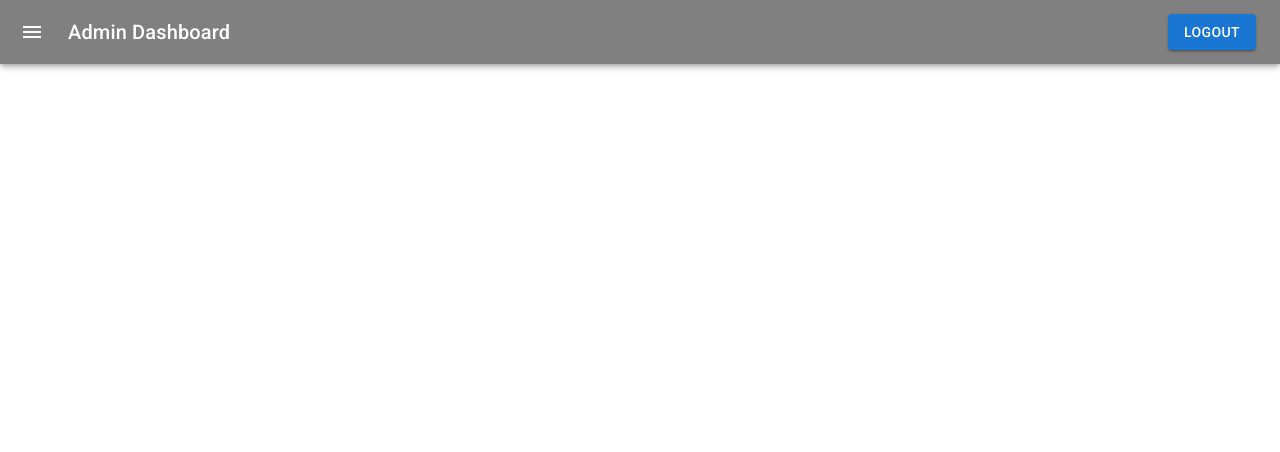
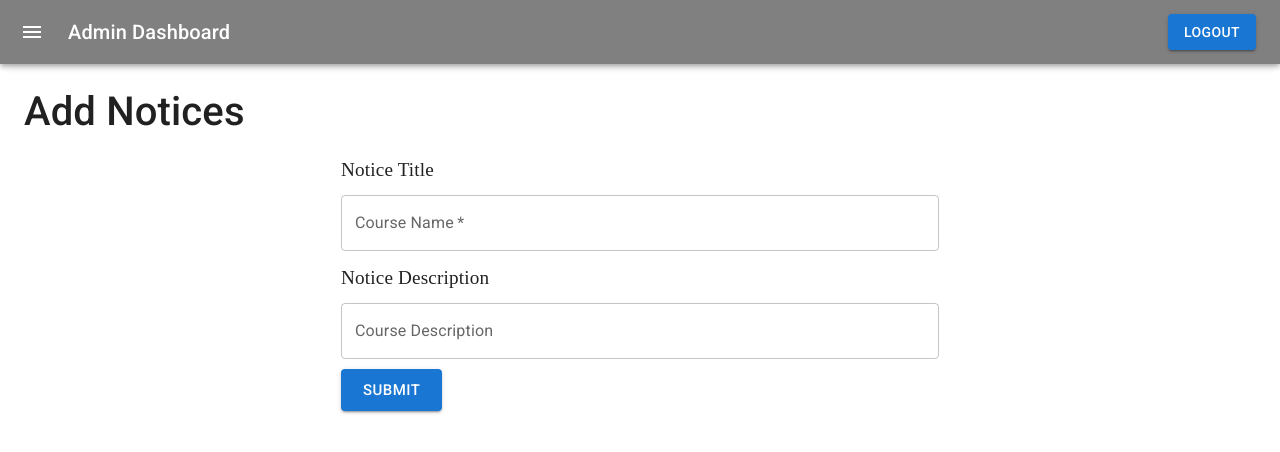
Before and after one commit to pobitr/fornt-end-achiver-real, a React (Create React App) app: page /dashboard/addnotice in a window 1280 px wide. Shown: the top 452 px of the page. Built offline with nearby package versions, Linux system fonts and the light colour scheme; sample sign-in values are in the browser's storage.

Commit message:
changes 1 8:02

```diff
--- a/src/App.js
+++ b/src/App.js
@@ -12,6 +12,8 @@ import Dashboard from './cmp/admin/Dashboard';
 import DashboadHome from './cmp/admin/DashboardHome';
 import Addcourses from './cmp/admin/Addcourses';
 import Courselist from './cmp/admin/Courselist';
+import AddNotice from './cmp/admin/AddNotice';
+import Noticelist from './cmp/admin/Noticelist';
 
 
 function App() {
@@ -38,6 +40,8 @@ function App() {
             <Route path="dashboardhome" element={<DashboadHome/>}/>
             <Route path="addcourses" element={<Addcourses/>}/>
             <Route path="courselist" element={<Courselist/>}/>
+            <Route path="addnotice" element={<AddNotice/>}/>
+            <Route path="noticelist" element={<Noticelist/>}/>
 
           </Route>
 
--- /dev/null
+++ b/src/cmp/admin/AddNotice.js
@@ -0,0 +1,93 @@
+import React,{useState} from 'react';
+import TextField from '@mui/material/TextField';
+import Button from '@mui/material/Button';
+import axios from 'axios';
+import { ToastContainer, toast } from "react-toastify";
+
+
+export default function AddNotice() {
+
+  const [noticeTitle,setNoticeTitle] = useState('');
+  const [noticeDesc,setNoticeDesc] = useState('');
+
+                              // write logic to send data to the database in the below function
+  const onSubmit=()=>{
+    var data={
+        "noticeTitle":noticeTitle,
+        "noticeDesc":noticeDesc
+
+    }
+
+    console.log(data);
+    axios.post('http://localhost:8080/api/notice/addNotice', data).then(function (response) {
+        console.log('response', response);
+        if (response.data.success) {
+            toast.success(response.data.message);
+            setNoticeTitle('');
+            setNoticeDesc('');
+
+        }
+        else {
+            toast.error(response.data.message);
+        }
+    })
+        .catch(function (error) {
+            console.log(error);
+        });
+  }
+  return (
+    <div>
+      <h1>Add Notices</h1>
+      <form style={{ display: "flex", justifyContent: "center", fontFamily: "Poppins", fontSize: "1.2rem" }}>
+        <table className="formTable">
+          <tbody>
+            <tr >
+              <td className="formTableDetail">
+                <label style={{ marginTop: "3px" }}>Notice Title</label>
+              </td>
+            </tr>
+            <tr>
+              <td>
+                <TextField
+                  fullWidth
+                  required
+                  id="outlined-required2"
+                  label="Course Name"
+
+                  onChange={(e)=>{setNoticeTitle(e.target.value)}}
+                />
+              </td>
+            </tr>
+
+            <tr >
+              <td className="formTableDetail">
+                <label style={{ marginTop: "3px" }}>Notice Description</label>
+              </td>
+            </tr>
+            <tr>
+              <td>
+                <TextField
+                  fullWidth
+                  id="outlined-multiline-flexible"
+                  label="Course Description"
+                  multiline
+                  maxRows={4}
+
+                  onChange={(e)=>{setNoticeDesc(e.target.value)}}
+                />
+              </td>
+            </tr>
+
+            <tr >
+              <td className="formTableDetail">
+                <Button variant="contained" size="large" onClick={onSubmit}>Submit</Button>
+              </td>
+            </tr>
+          </tbody>
+        </table>
+      </form>
+      <ToastContainer/>
+
+    </div>
+  )
+}
--- a/src/cmp/admin/Courselist.js
+++ b/src/cmp/admin/Courselist.js
@@ -1,55 +1,74 @@
-import React from 'react';
-import Table from '@mui/material/Table';
-import TableBody from '@mui/material/TableBody';
-import TableCell from '@mui/material/TableCell';
-import TableContainer from '@mui/material/TableContainer';
-import TableHead from '@mui/material/TableHead';
-import TableRow from '@mui/material/TableRow';
-import Paper from '@mui/material/Paper';
+import React, { useState,useEffect } from 'react';
 
-function createData(name, calories, fat, carbs, protein) {
-  return { name, calories, fat, carbs, protein };
-}
+import Table from 'react-bootstrap/Table';
+import { ToastContainer, toast } from "react-toastify";
+import axios from 'axios';
 
-const rows = [
-  createData('Frozen yoghurt', 159, 6.0, 24, 4.0),
-  createData('Ice cream sandwich', 237, 9.0, 37, 4.3),
-  createData('Eclair', 262, 16.0, 24, 6.0),
-  createData('Cupcake', 305, 3.7, 67, 4.3),
-  createData('Gingerbread', 356, 16.0, 49, 3.9),
-];
+
 
 export default function Courselist() {
+  const[courseList, setcourseList]=useState([])
+
+  useEffect(() => {
+    getNotice()
+
+}, []);
+
+
+const getNotice = () => {
+
+    var data = {}
+
+    axios.post('http://localhost:8080/api/course/allcourse', data).then(function (response) {
+        console.log('response', response);
+        if (response.data.success) {
+            toast.success(response.data.message);
+            setcourseList(response.data.response)
+        }
+        else {
+            toast.error(response.data.message);
+        }
+    })
+        .catch(function (error) {
+            console.log(error);
+        });
+}
   return (
     <div>
       <h1>Course List</h1>
+      <Table striped bordered hover>
+                <thead>
+                    <tr>
+                        <th>#</th>
+                        <th>Course Code</th>
+                        <th>Course Name</th>
+                        <th>Course Duration (Mouth)</th>
+                        <th>Course Description</th>
+                        <th>Images</th>
+                        <th>Actions</th>
 
-      <TableContainer component={Paper}>
-      <Table aria-label="simple table">
-        <TableHead>
-          <TableRow >
-            <TableCell sx={{fontFamily:"Ubuntu",fontSize:"1.2rem"}}>Course ID</TableCell>
-            <TableCell sx={{fontFamily:"Ubuntu",fontSize:"1.2rem"}} align="center">Course Name</TableCell>
-            <TableCell sx={{fontFamily:"Ubuntu",fontSize:"1.2rem"}} align="center">Actions</TableCell>
-          </TableRow>
-        </TableHead>
-        <TableBody>
-          {rows.map((row) => (
-            <TableRow
-              key={row.name}
-              sx={{ '&:last-child td, &:last-child th': { border: 0 } }}
-            >
-              <TableCell component="th" scope="row">
-                {row.name}
-              </TableCell>
-              <TableCell align="center">{row.calories}</TableCell>
-              <TableCell align="center">{row.fat}</TableCell>
+                    </tr>
+                </thead>
+                <tbody>
+                    {
+                        courseList.map((course, i)=>(
+                    <tr>
 
-            </TableRow>
-          ))}
-        </TableBody>
-      </Table>
-    </TableContainer>
+                        <td>{i+1}</td>
+                        <td>{course.courseCode}</td>
+                        <td>{course.courseName}</td>
+                        <td>{course.courseDuration}</td>
+                        <td>{course.courseDescription}</td>
+
+
+                    </tr>
+                        )
+                        )
+                    }
+                </tbody>
+            </Table>
+
+      <ToastContainer/>
     </div>
   )
 }
--- a/src/cmp/admin/Drawer.js
+++ b/src/cmp/admin/Drawer.js
@@ -183,7 +183,7 @@ export default function Try() {
           <AccordionSummary aria-controls="panel1d-content" id="panel1d-header">
             <Typography> User</Typography> &nbsp;&nbsp;&nbsp;<PersonOutlinedIcon/>
           </AccordionSummary>
-          <AccordionDetails>
+          <AccordionDetails style={{cursor:"pointer"}}>
             List of Users
           </AccordionDetails>
         </Accordion>
@@ -208,10 +208,14 @@ export default function Try() {
           <AccordionSummary aria-controls="panel1d-content" id="panel1d-header">
             <Typography>Notices</Typography>&nbsp;&nbsp;&nbsp;<CampaignOutlinedIcon/>
           </AccordionSummary>
-          <AccordionDetails>
+          <AccordionDetails style={{cursor:"pointer"}} onClick={() => {
+                goto("/dashboard/noticelist");
+              }}>
             List of Notices
           </AccordionDetails>
-          <AccordionDetails>
+          <AccordionDetails style={{cursor:"pointer"}} onClick={() => {
+                goto("/dashboard/addnotice");
+              }}>
             Add Notices
           </AccordionDetails>
         </Accordion>
@@ -220,10 +224,10 @@ export default function Try() {
           <AccordionSummary aria-controls="panel1d-content" id="panel1d-header">
             <Typography>Roports</Typography>&nbsp;&nbsp;&nbsp;<DescriptionOutlinedIcon/>
           </AccordionSummary>
-          <AccordionDetails>
+          <AccordionDetails style={{cursor:"pointer"}}>
             Reviews
           </AccordionDetails>
-          <AccordionDetails>
+          <AccordionDetails style={{cursor:"pointer"}}>
             Downloads
           </AccordionDetails>
         </Accordion>
--- /dev/null
+++ b/src/cmp/admin/Noticelist.js
@@ -0,0 +1,72 @@
+import React, { useEffect, useState } from 'react';
+import Table from 'react-bootstrap/Table';
+import { ToastContainer, toast } from "react-toastify";
+import axios from 'axios';
+
+
+
+
+export default function Noticelist() {
+    const [noticeList, setnoticeList] = useState([]);
+
+    useEffect(() => {
+        getNotice()
+
+    }, []);
+
+
+    const getNotice = () => {
+
+        var data = {}
+
+        axios.post('http://localhost:8080/api/notice/allNotice', data).then(function (response) {
+            console.log('response', response);
+            if (response.data.success) {
+                toast.success(response.data.message);
+                setnoticeList(response.data.response)
+            }
+            else {
+                toast.error(response.data.message);
+            }
+        })
+            .catch(function (error) {
+                console.log(error);
+            });
+    }
+    return (
+        <div>
+            <h1>Notice List</h1>
+            <Table striped bordered hover>
+                <thead>
+                    <tr>
+                        <th>#</th>
+                        <th>Notice Name</th>
+                        <th>Notice Details</th>
+                        <th>Post Time</th>
+                        <th>Actions</th>
+
+                    </tr>
+                </thead>
+                <tbody>
+                    {
+                        noticeList.map((notice, i)=>(
+                    <tr>
+
+                        <td>{i+1}</td>
+                        <td>{notice.noticeTitle}</td>
+                        <td>{notice.noticeDesc}</td>
+                        <td>{notice.created_at}</td>
+
+
+                    </tr>
+                        )
+                        )
+                    }
+                </tbody>
+            </Table>
+
+
+            <ToastContainer />
+        </div>
+    )
+}
```
